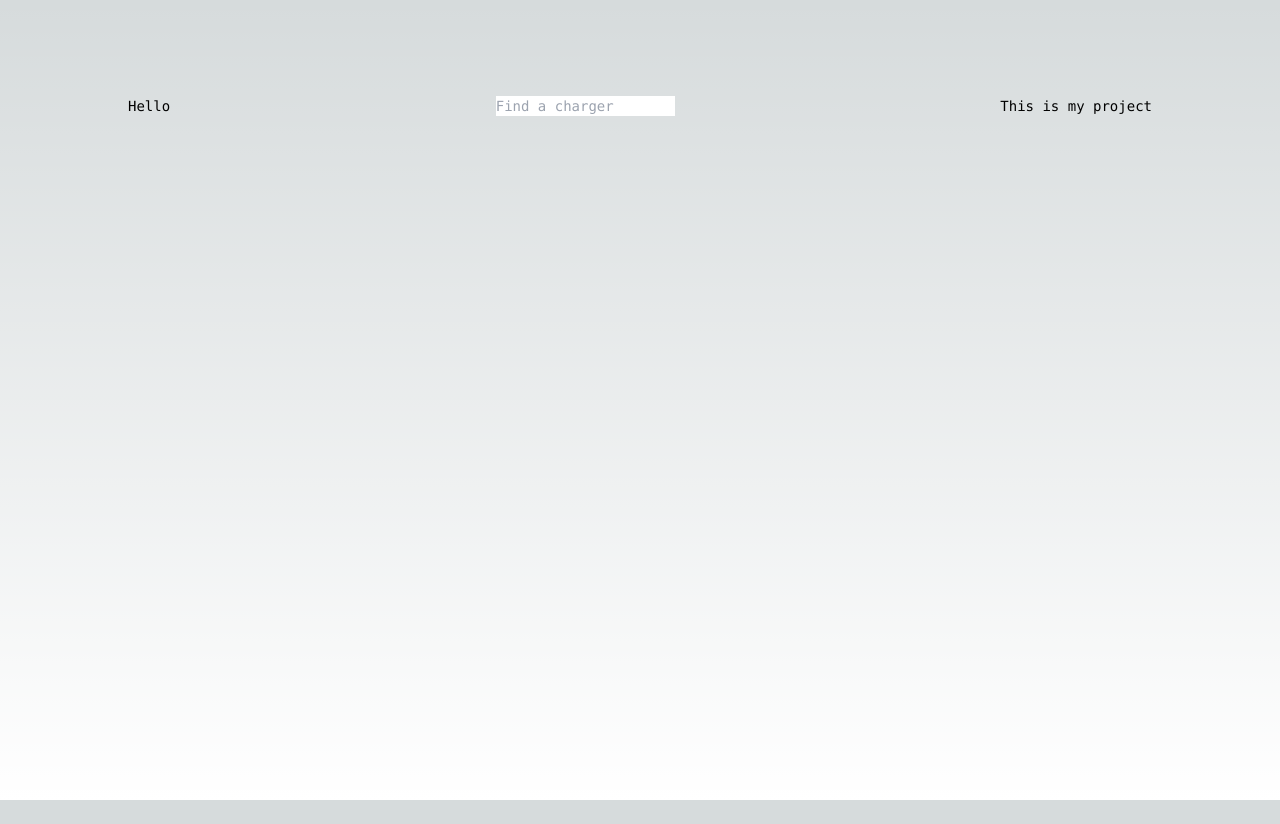
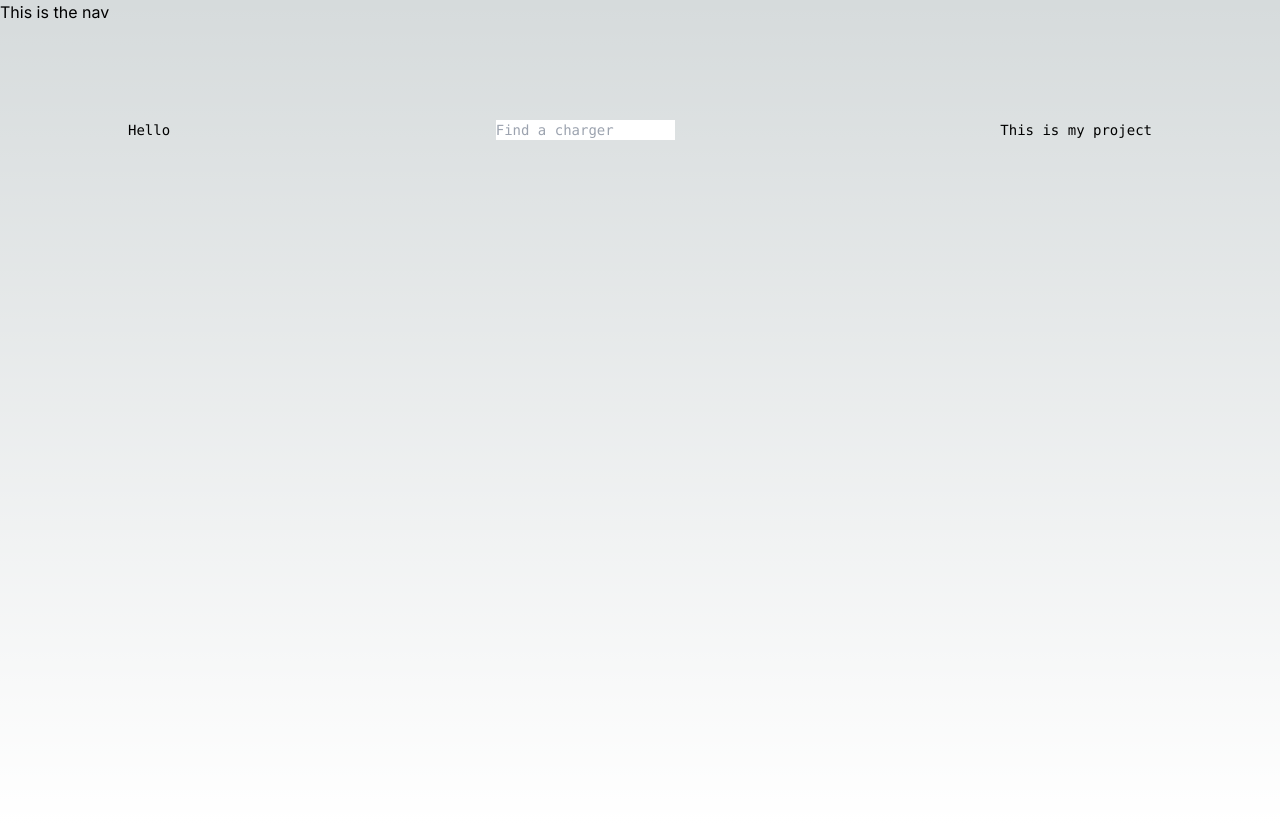
Before and after one commit to dave-hickman/EV-Charging-Point-Finder, a Next.js app: page / in a window 1280 px wide. Before the commit the page ends 800 px from the top, so only its background shows below. Built offline with nearby package versions, Linux system fonts and the light colour scheme.

Commit message:
add a search bar and nav

```diff
--- /dev/null
+++ b/src/app/Nav.tsx
@@ -0,0 +1,5 @@
+export default function Nav() {
+    return (
+        <p>This is the nav</p>
+    )
+}
--- a/src/app/layout.tsx
+++ b/src/app/layout.tsx
@@ -1,21 +1,25 @@
-import './globals.css'
-import { Inter } from 'next/font/google'
+import Nav from "./Nav";
+import "./globals.css";
+import { Inter } from "next/font/google";
 
-const inter = Inter({ subsets: ['latin'] })
+const inter = Inter({ subsets: ["latin"] });
 
 export const metadata = {
-  title: 'EV Charging Point Map',
-  description: 'Find your nearest EV charging point',
-}
+  title: "EV Charging Point Map",
+  description: "Find your nearest EV charging point",
+};
 
 export default function RootLayout({
   children,
 }: {
-  children: React.ReactNode
+  children: React.ReactNode;
 }) {
   return (
     <html lang="en">
-      <body className={inter.className}>{children}</body>
+      <body className={inter.className}>
+        <Nav />
+        {children}
+      </body>
     </html>
-  )
+  );
 }
```
